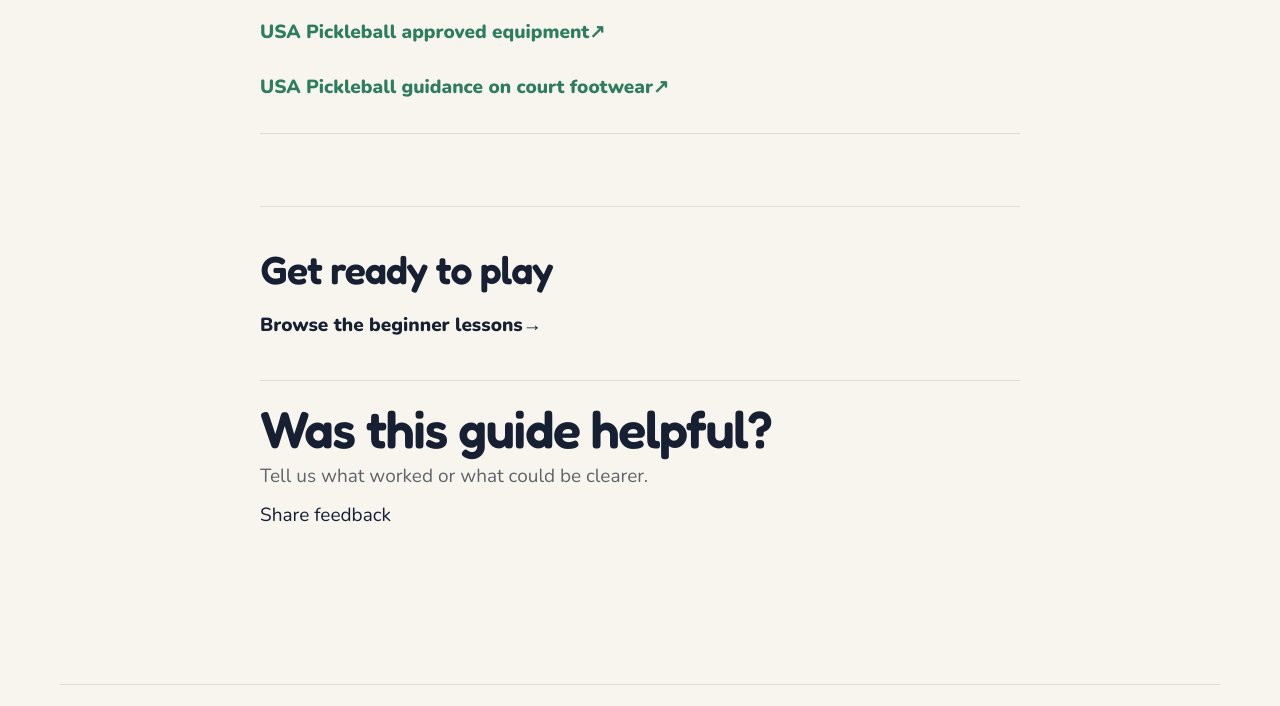
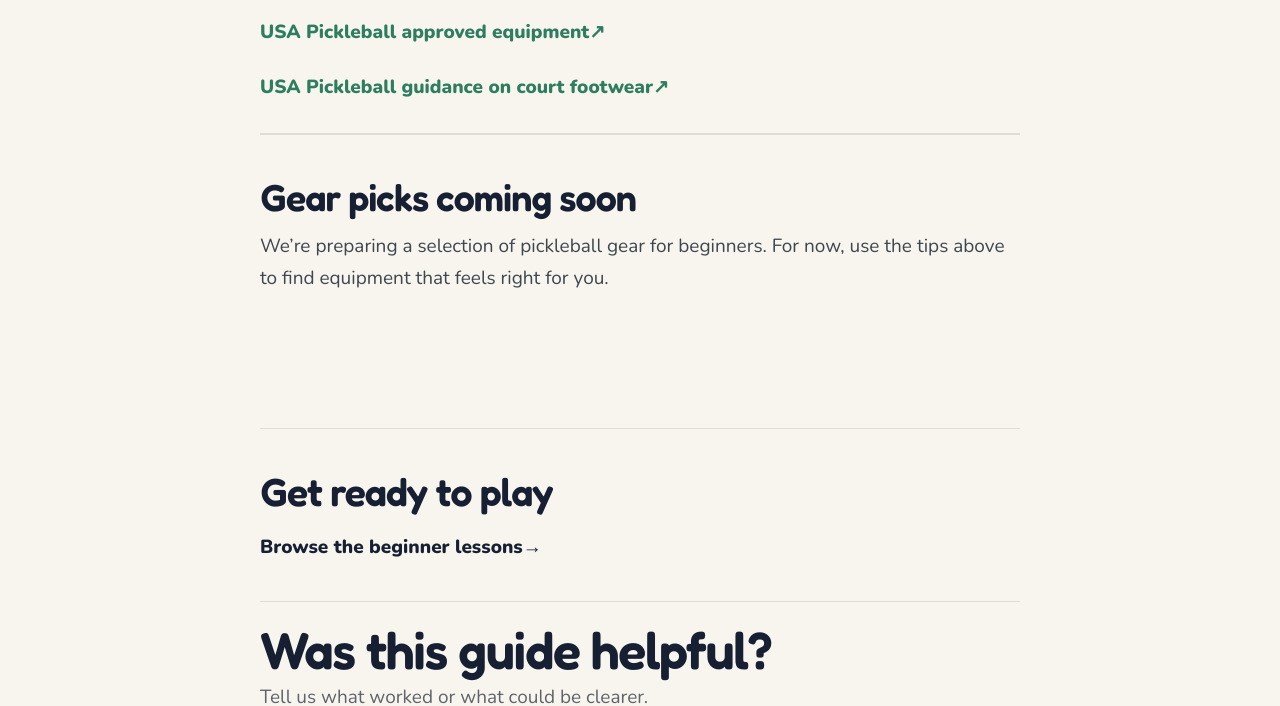
Before and after one commit to viennarzc/learn-pickleball-public, a website: page learn-pickleball/gear/index.html in a window 1280 px wide. Shown: the part 2160-2866 px from the top of the page. Drawn offline with Linux system fonts and the light colour scheme.

Commit message:
feat(gear): add coming soon gear picks

```diff
--- a/learn-pickleball/gear/index.html
+++ b/learn-pickleball/gear/index.html
@@ -76,7 +76,11 @@
           <a href="https://usapickleball.org/health-and-safety-hub/">USA Pickleball guidance on court footwear <span aria-hidden="true">↗</span></a>
         </aside>
 
-        <!-- Add affiliate product listings here when links are ready. See the README for the markup and disclosures. -->
+        <section aria-labelledby="gear-picks">
+          <h2 id="gear-picks">Gear picks coming soon</h2>
+          <p>We’re preparing a selection of pickleball gear for beginners. For now, use the tips above to find equipment that feels right for you.</p>
+        </section>
+        <!-- Replace this section with product listings when links are ready. See the README for the markup and disclosures. -->
       </article>
       <nav class="public-next" aria-label="Next step">
         <h2>Get ready to play</h2>
```
